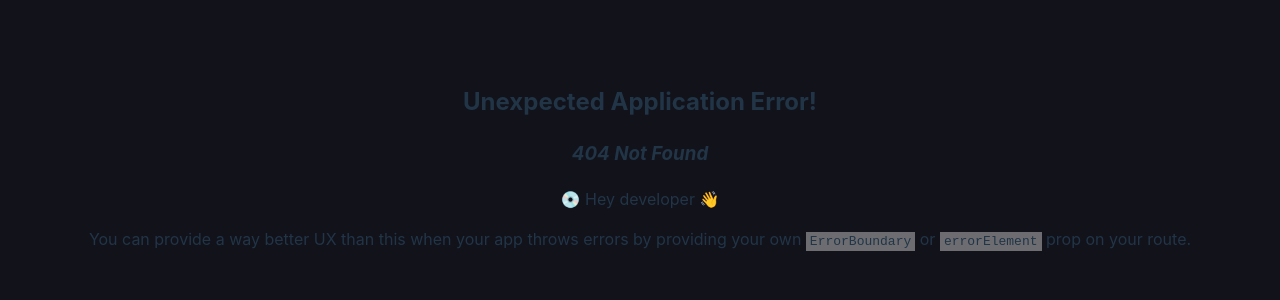
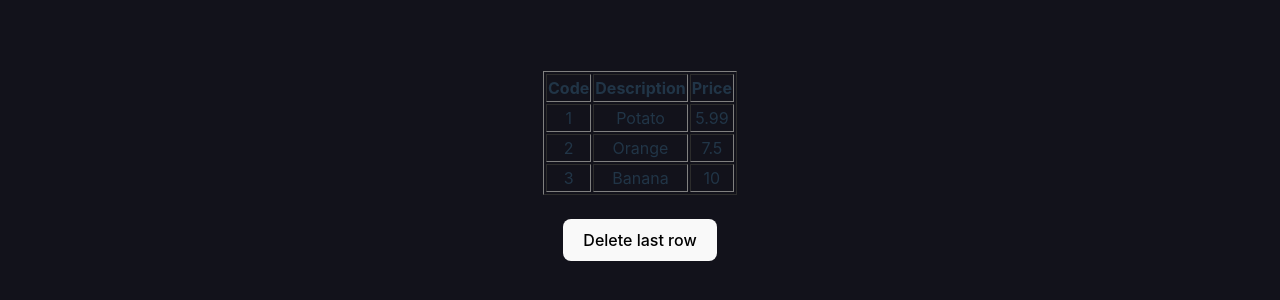
Before and after one commit to hesoler/vite-project, a React (Vite) app: page /foods in a window 1280 px wide. Before the commit this address had no page. Shown: the part 234-534 px from the top of the page. Built offline with nearby package versions, Linux system fonts and the light colour scheme.

Commit message:
adding food table

```diff
--- a/src/App.jsx
+++ b/src/App.jsx
@@ -1,14 +1,12 @@
 // import { useState } from "react";
 // import reactLogo from "./assets/react.svg";
 // import viteLogo from "/vite.svg";
+import { Link } from "react-router-dom";
 import "./App.css";
 import Card from "./components/Card";
 import avatars from "./data/avatars";
-import Showhide from "./components/Showhide";
 
 function App() {
-  // const [count, setCount] = useState(0)
-
   const avatarList = avatars.map((avt) => {
     return (
       <>
@@ -17,11 +15,15 @@ function App() {
       </>
     );
   });
+
   return (
     <>
       <div className="App">
         <h1>Rate your favorite avatar!</h1>
         <div className="container">{avatarList}</div>
+        <Link to="foods">
+          <h2>Food List</h2>
+        </Link>
       </div>
     </>
   );
--- /dev/null
+++ b/src/data/food.js
@@ -0,0 +1,20 @@
+const foods = [
+    {
+        code: 1,
+        description: "Potato",
+        price: 5.99
+    },
+    {
+        code: 2,
+        description: "Orange",
+        price: 7.5,
+    },
+    {
+        code: 3,
+        description: "Banana",
+        price: 10
+    }
+]
+
+
+export default foods
--- a/src/main.jsx
+++ b/src/main.jsx
@@ -5,6 +5,7 @@ import "./index.css";
 import { createBrowserRouter, RouterProvider } from "react-router-dom";
 import avatars from "./data/avatars.js";
 import AvatarView from "./views/AvatarView.jsx";
+import FoodView from "./views/FoodView.jsx";
 
 const routes = [
   {
@@ -20,11 +21,13 @@ avatars.forEach((avatar) => {
   });
 });
 
+routes.push({ path: "foods", element: <FoodView /> });
 const router = createBrowserRouter(routes);
 
 ReactDOM.createRoot(document.getElementById("root")).render(
-  <React.StrictMode>
-    {/* <App/> */}
-    <RouterProvider router={router} />
-  </React.StrictMode>
+  <>
+    <React.StrictMode>
+      <RouterProvider router={router} />
+    </React.StrictMode>
+  </>
 );
--- /dev/null
+++ b/src/views/FoodView.jsx
@@ -0,0 +1,43 @@
+import React from "react";
+import foodList from "../data/food";
+import "../data/food";
+
+function deleteRow() {
+  if (foodList.length > 0) {
+    foodList.pop();
+    document
+      .getElementById("foodTable")
+      .childNodes[1].deleteRow(foodList.length - 1);
+  }
+}
+
+function FoodView() {
+  return (
+    <>
+      <table id="foodTable" border="1">
+        <thead>
+          <tr>
+            <th>Code</th>
+            <th>Description</th>
+            <th>Price</th>
+          </tr>
+        </thead>
+        <tbody>
+          {foodList.map((food) => {
+            return (
+              <tr key={food.code}>
+                <td>{food.code}</td>
+                <td>{food.description}</td>
+                <td>{food.price}</td>
+              </tr>
+            );
+          })}
+        </tbody>
+      </table>
+      <br/>
+      <button onClick={deleteRow}> Delete last row</button>
+    </>
+  );
+}
+
+export default FoodView;
```
